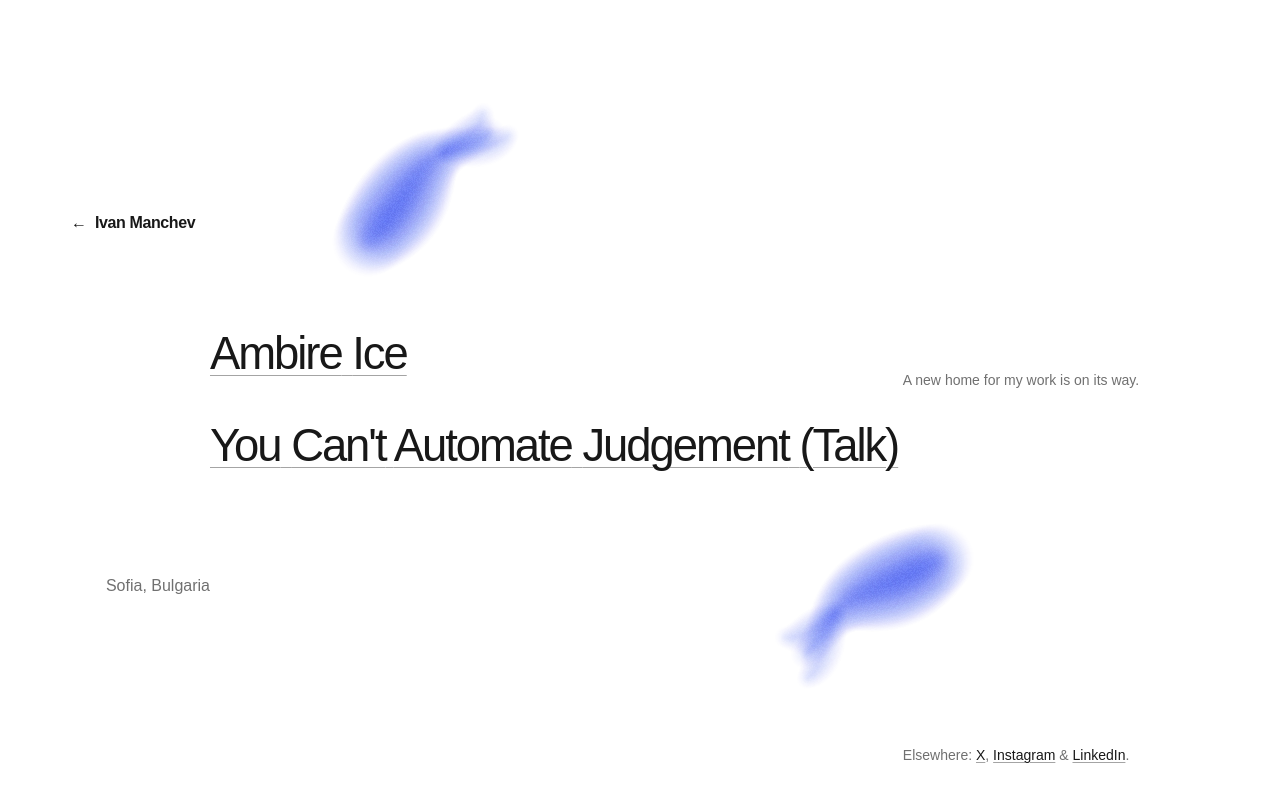
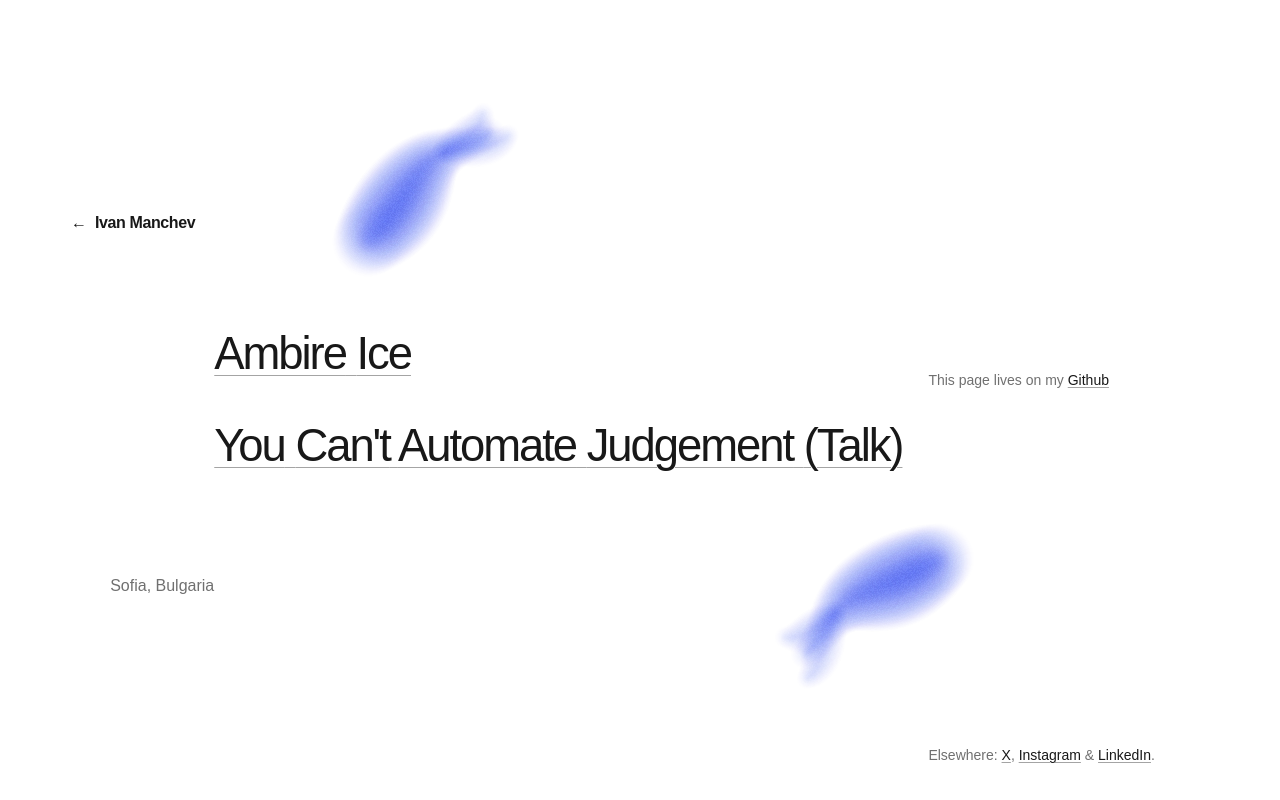
Before and after one commit to dmngdsm/resume, a Next.js app: page /work in a window 1280 px wide. Built offline with nearby package versions, Linux system fonts and the light colour scheme.

Commit message:
Link shared footer to GitHub profile

```diff
--- a/src/components/portfolio-shell.tsx
+++ b/src/components/portfolio-shell.tsx
@@ -22,7 +22,7 @@ export function PortfolioShell({ children, paint, variant = "project" }: { child
         {children}
 
         <footer className="page-footer flex flex-wrap items-end justify-between gap-x-10 gap-y-6">
-          <p>A new home for my work is on its way.</p>
+          <p>This page lives on my <a href="https://github.com/dmngdsm">Github</a></p>
           <p>Elsewhere: <a href="https://x.com/vanzooeth">X</a>, <a href="https://www.instagram.com/dmngdsm/">Instagram</a> &amp; <a href="https://www.linkedin.com/in/ivanmanchev/">LinkedIn</a>.</p>
         </footer>
       </PaintText>
```
Also changed, not shown: 23 other files (tests, documents, lock files or other folders).
